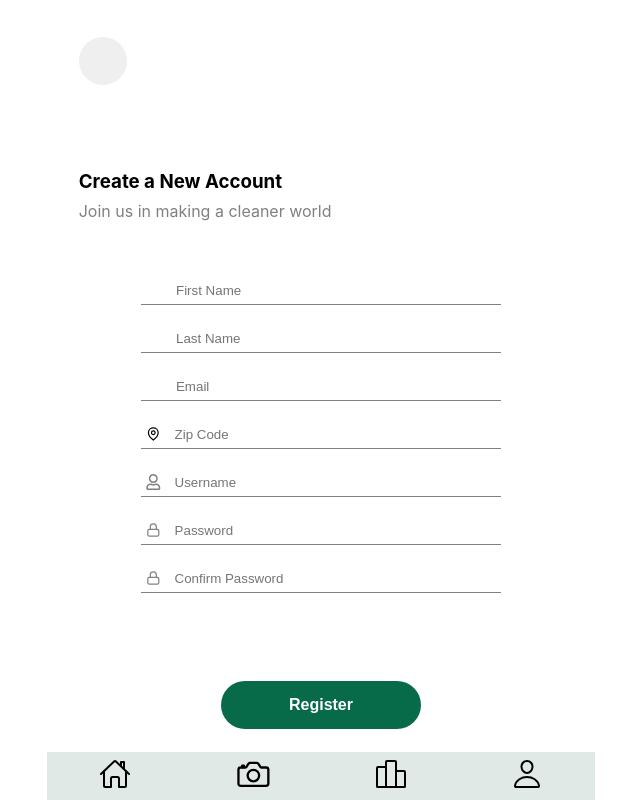
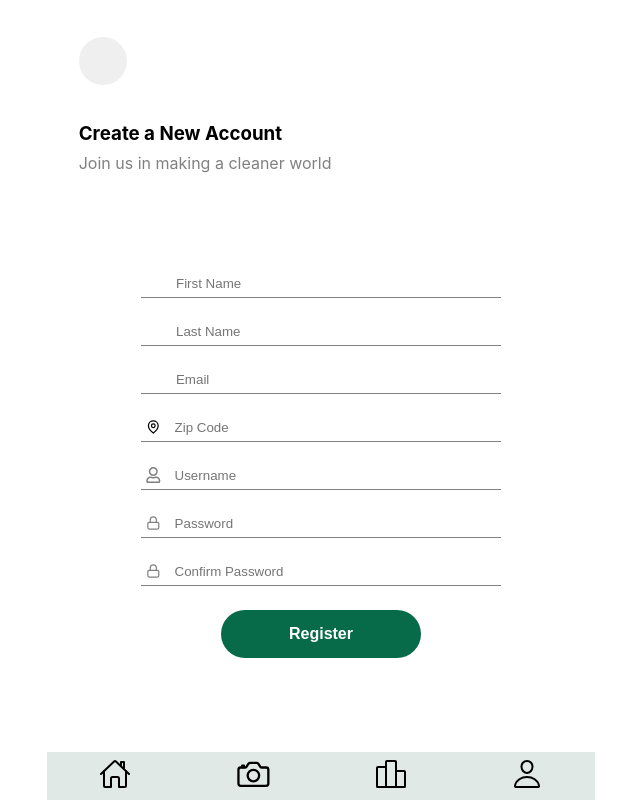
Before and after one commit to codeforsanjose/litter.ai, a React (Create React App) app in the folder client/: page /register in a window 1280 px wide. Shown: the whole page, without its empty margins (319-959 px from the left). Built offline with nearby package versions, Linux system fonts and the light colour scheme; some icons are missing.

Commit message:
Register fits within the size of the screen when the navbar is on the bottom

```diff
--- a/client/src/Components/Register.jsx
+++ b/client/src/Components/Register.jsx
@@ -4,7 +4,7 @@ import { FaRegUser } from 'react-icons/fa';
 import { FaAngleLeft, FaRegEnvelope } from 'react-icons/fa6';
 import { FiLock } from 'react-icons/fi';
 import { PiUserListBold } from 'react-icons/pi';
-import { Link, useNavigate } from 'react-router-dom';
+import { useNavigate } from 'react-router-dom';
 import { fetchRegister } from '../utils/fetchUserData';
 import '../css/LoginSignUp.css';
 
@@ -195,11 +195,6 @@ export default function Register({ setUser }) {
           >
             Register
           </button>
-          <Link to="/">
-            <button className="button-home" type="button">
-              Home
-            </button>
-          </Link>
         </section>
       </form>
     </main>
--- a/client/src/css/Landing.css
+++ b/client/src/css/Landing.css
@@ -2,10 +2,6 @@
   height: 100dvh;
   max-height: 100%;
   width: 100%;
-  display: flex;
-  flex-direction: column;
-  align-items: center;
-  justify-content: space-between;
   position: absolute;
 }
 
--- a/client/src/css/LoginSignUp.css
+++ b/client/src/css/LoginSignUp.css
@@ -3,6 +3,7 @@
   grid-template-areas: 1fr 150px 1fr;
   box-sizing: border-box;
   width: 100%;
+  height: 100%;
   padding: 2rem;
 }
 
@@ -12,7 +13,7 @@
 }
 
   .login-signup-header-text {
-  margin-top: 5rem;
+  margin-top: 2rem;
 }
 
 .login-signup-header-text h3, .login-signup-header-text p {
@@ -65,10 +66,6 @@
   margin: 0.25rem;
 }
 
-.login-signup-buttons {
-  margin-top: 4rem;
-}
-
 .login-signup-buttons button{
   width: 50dvw;
   max-width: 200px;
```
